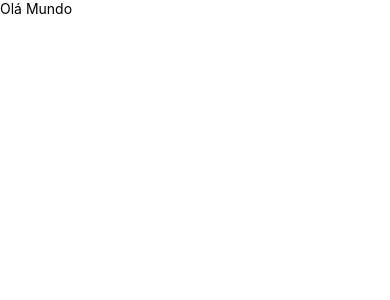
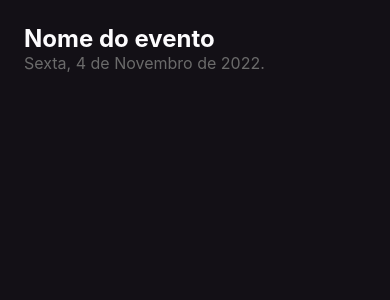
Before and after one commit to thiagoperest/react_native_fundamentos, a React Native app: screen / in a window 390 px wide. Shown: the top 300 px of the page. Built offline with nearby package versions, Linux system fonts and the light colour scheme.

Commit message:
feat: add estilizando elementos

```diff
--- a/App.tsx
+++ b/App.tsx
@@ -1,9 +1,33 @@
-import { SafeAreaView, Text } from "react-native";
+import React from "react";
+import { SafeAreaView, Text, View, StyleSheet } from "react-native";
 
 export default function App() {
   return (
-    <SafeAreaView>
-      <Text>Olá Mundo</Text>
+    <SafeAreaView style={styles.safeArea}>
+      <View style={styles.container}>
+        <Text style={styles.mainEvent}>Nome do evento</Text>
+        <Text style={styles.localEvent}>Sexta, 4 de Novembro de 2022.</Text>
+      </View>
     </SafeAreaView>
   );
 }
+
+const styles = StyleSheet.create({
+  safeArea: {
+    flex: 1,
+    backgroundColor: "#131016",
+  },
+  container: {
+    flex: 1,
+    padding: 24,
+  },
+  mainEvent: {
+    color: "#FDFCFE",
+    fontSize: 24,
+    fontWeight: "bold",
+  },
+  localEvent: {
+    color: "#6B6B6B",
+    fontSize: 16,
+  },
+});
```
